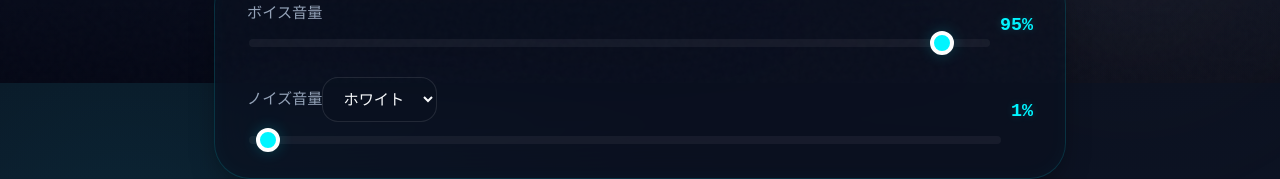
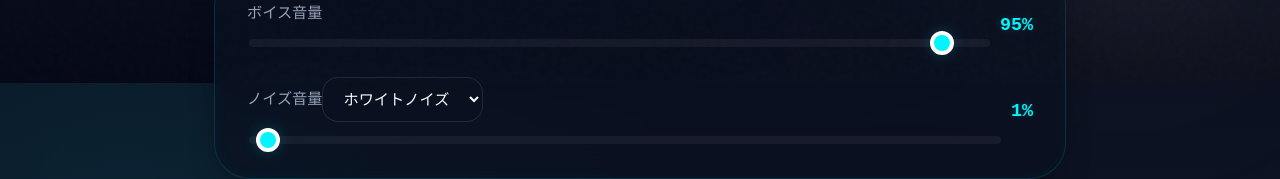
Before and after one commit to shin1007/sleep-guide-moca, a React (Vite) app: page / in a window 1280 px wide. Shown: the part 717-896 px from the top of the page. Built offline with nearby package versions, Linux system fonts and the light colour scheme; a web font is replaced by a local one.

Commit message:
文言変更

```diff
--- a/src/App.tsx
+++ b/src/App.tsx
@@ -1035,12 +1035,14 @@ export default function App() {
             onChange={(value) => adjustSettings({ noiseVolume: value })}
             extra={
               <select
+                id="noise-type"
+                name="noise-type"
                 value={settings.noiseType}
                 onChange={(e) => adjustSettings({ noiseType: e.target.value as any })}
               >
-                <option value="white">ホワイト</option>
-                <option value="pink">ピンク</option>
-                <option value="brown">ブラウン</option>
+                <option value="white">ホワイトノイズ</option>
+                <option value="pink">ピンクノイズ</option>
+                <option value="brown">ブラウンノイズ</option>
               </select>
             }
           />
```
